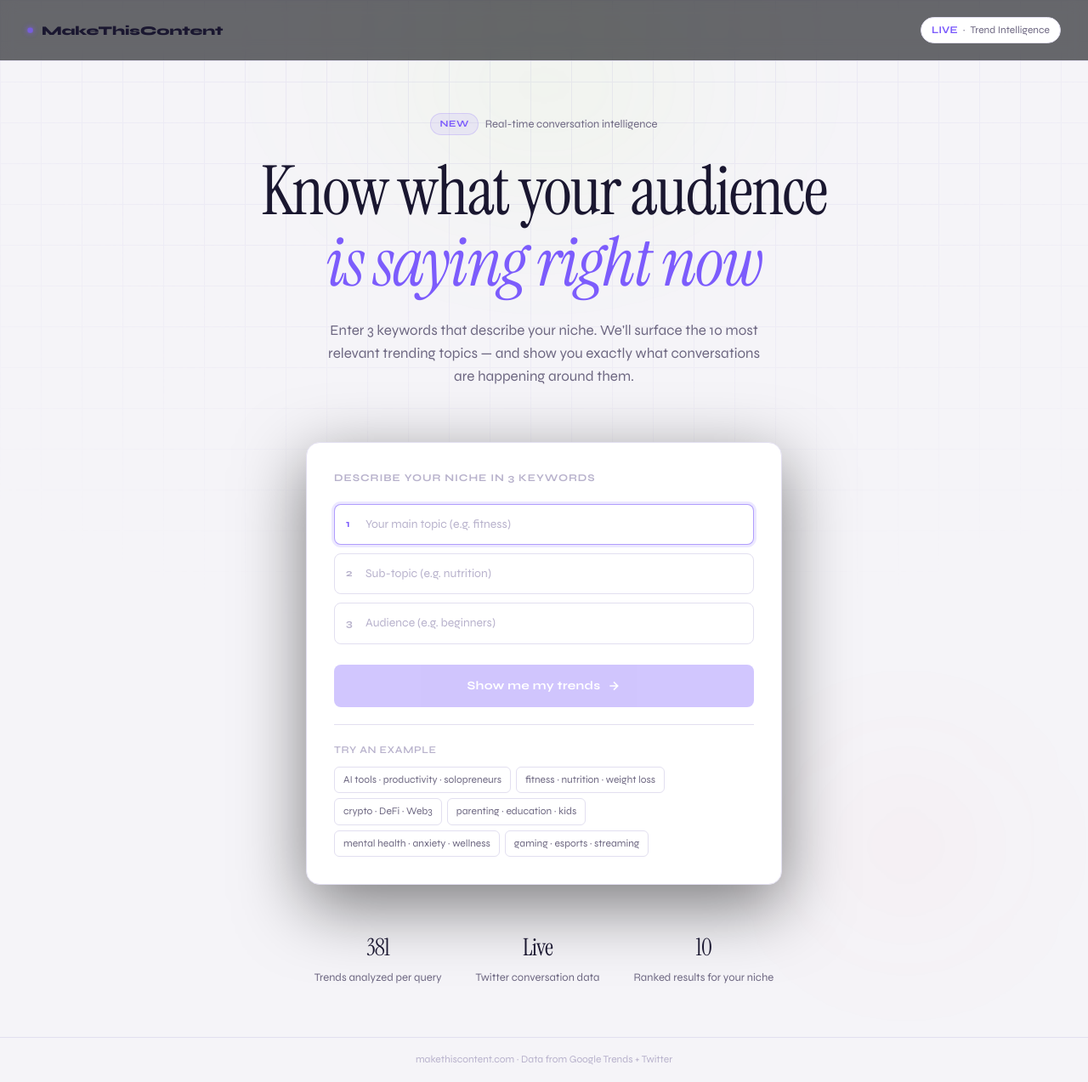
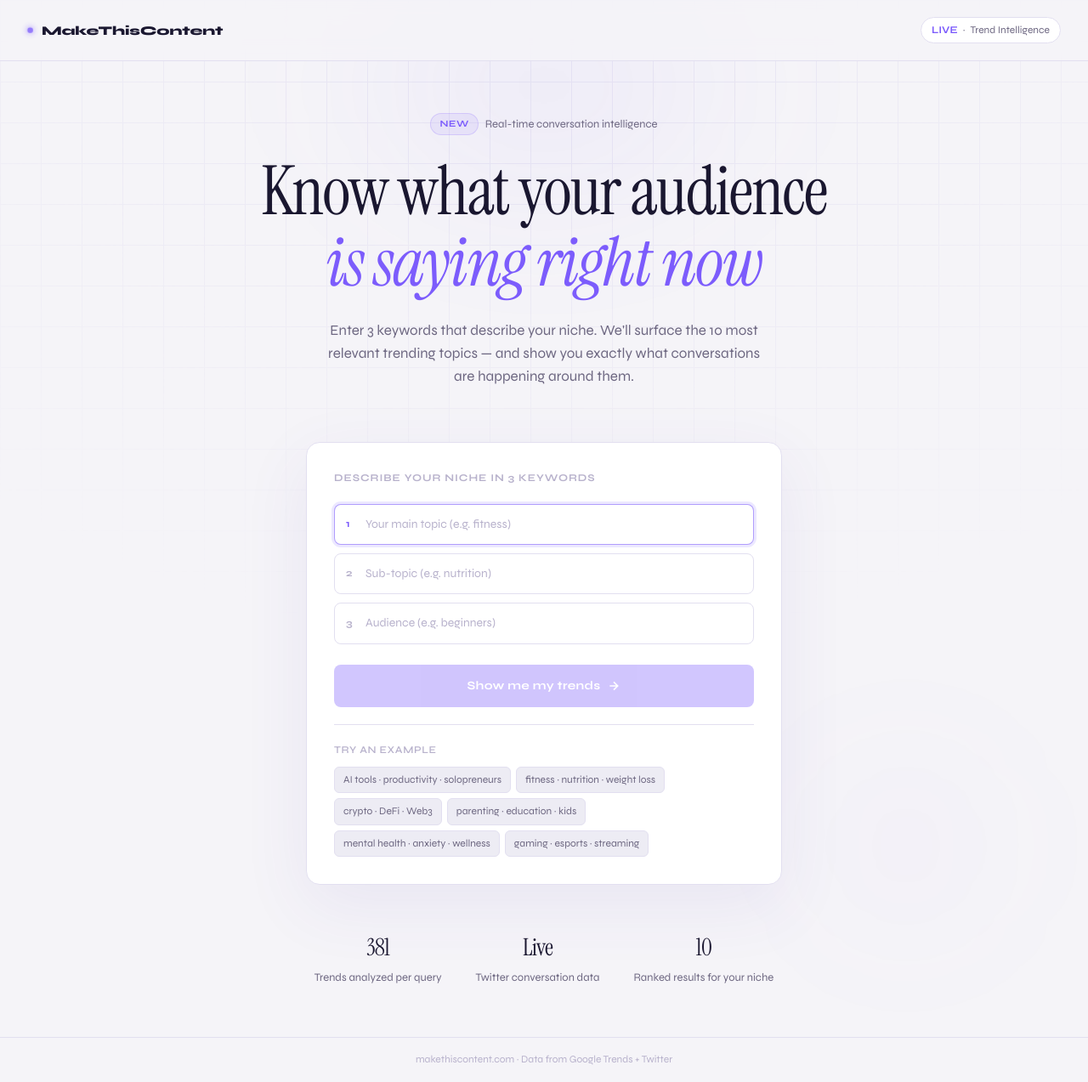
Before and after one commit to abhichandai/mtc, a Next.js app: page / in a window 1280 px wide. Shown: the whole page at 85% size. Built offline with nearby package versions, Linux system fonts and the light colour scheme.

Commit message:
Update color scheme: white+purple light mode, dark grey dark mode

```diff
--- a/app/page.tsx
+++ b/app/page.tsx
@@ -60,12 +60,12 @@ export default function LandingPage() {
       <div className="glow-orb" style={{
         width: 600, height: 400,
         top: -100, left: '50%', transform: 'translateX(-50%)',
-        background: 'radial-gradient(ellipse, rgba(170,255,47,0.07) 0%, transparent 70%)',
+        background: 'radial-gradient(ellipse, rgba(124,92,252,0.07) 0%, transparent 70%)',
       }} />
       <div className="glow-orb" style={{
         width: 300, height: 300,
         bottom: '10%', right: '5%',
-        background: 'radial-gradient(ellipse, rgba(255,69,69,0.05) 0%, transparent 70%)',
+        background: 'radial-gradient(ellipse, rgba(124,92,252,0.04) 0%, transparent 70%)',
       }} />
 
       {/* Header */}
@@ -75,7 +75,7 @@ export default function LandingPage() {
         position: 'relative', zIndex: 10,
         borderBottom: '1px solid var(--border)',
         backdropFilter: 'blur(10px)',
-        background: 'rgba(7,9,14,0.6)',
+        background: 'var(--header-bg)',
       }}>
         <div style={{ display: 'flex', alignItems: 'center', gap: 10 }}>
           <div className="live-dot" />
@@ -138,7 +138,7 @@ export default function LandingPage() {
           borderRadius: 16,
           padding: '32px',
           width: '100%', maxWidth: 560,
-          boxShadow: '0 24px 80px rgba(0,0,0,0.5)',
+          boxShadow: '0 24px 80px rgba(90,70,180,0.08)',
         }}>
           <p style={{ fontSize: 12, fontWeight: 700, letterSpacing: '0.08em', textTransform: 'uppercase', color: 'var(--text-dim)', marginBottom: 20 }}>
             Describe your niche in 3 keywords
@@ -202,7 +202,7 @@ export default function LandingPage() {
                   key={i}
                   onClick={() => setExample(example)}
                   style={{
-                    background: 'rgba(255,255,255,0.03)',
+                    background: 'var(--surface-2)',
                     border: '1px solid var(--border)',
                     borderRadius: 6,
                     padding: '5px 10px',
```
